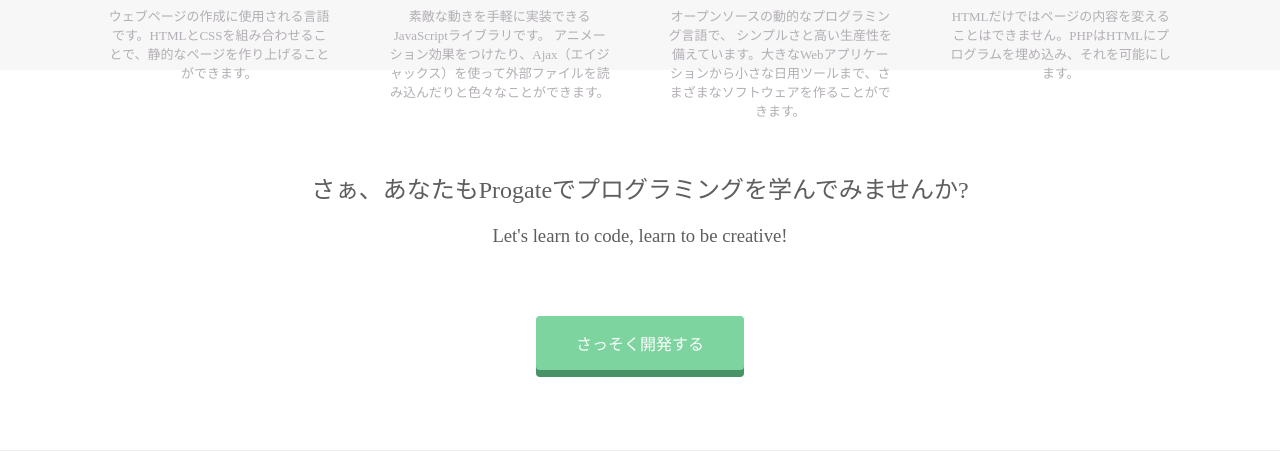
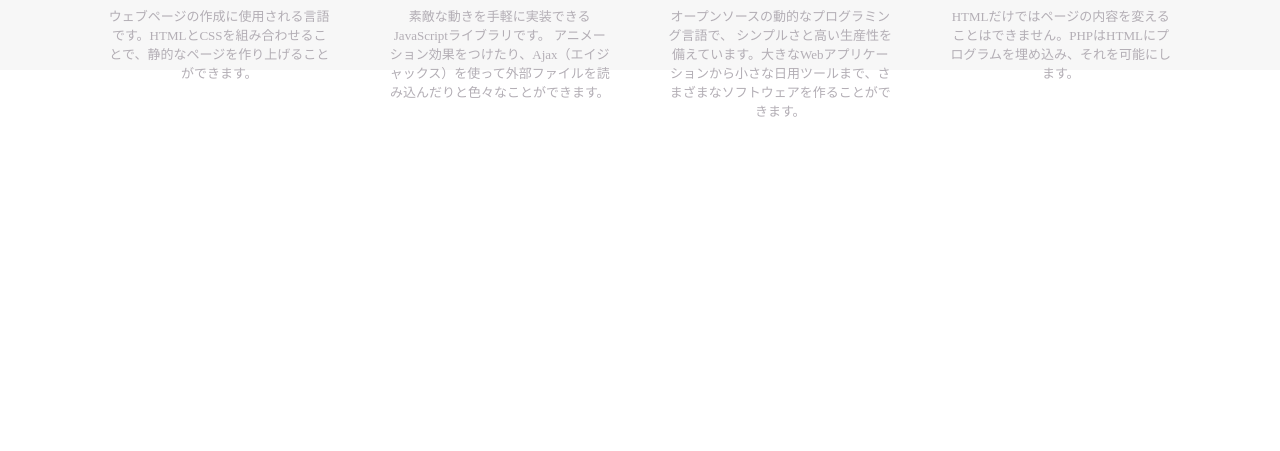
Before and after one commit to murooooolvovl/murooooolvovl.github.io, a plain HTML site: page index.html in a window 1280 px wide. Shown: the part 1176-1627 px from the top of the page. After the commit the page ends 1309 px from the top, so only its background shows below. Drawn offline with Linux system fonts and the light colour scheme.

Commit message:
Update index.html

```diff
--- a/index.html
+++ b/index.html
@@ -71,14 +71,5 @@
       <div class="clear"></div>
     </div>
   </div>
-  <div class="message-wrapper">
-    <div class="container">
-      <div class="heading">
-        <h2>さぁ、あなたもProgateでプログラミングを学んでみませんか?</h2>
-        <h3>Let's learn to code, learn to be creative!</h3>
-      </div>
-      <span class="btn message">さっそく開発する</span>
-    </div>
-  </div>
 </body>
 </html>
```
